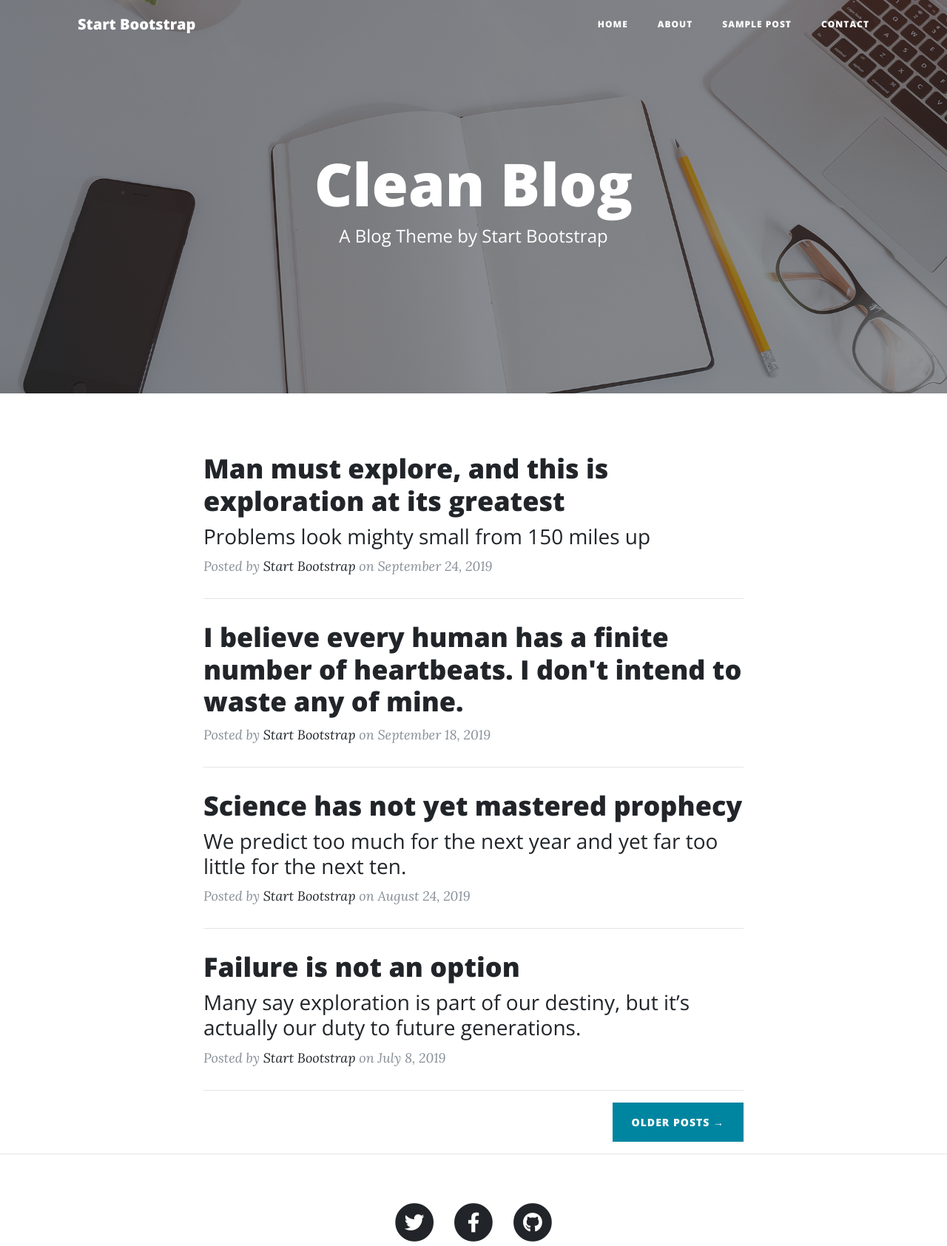
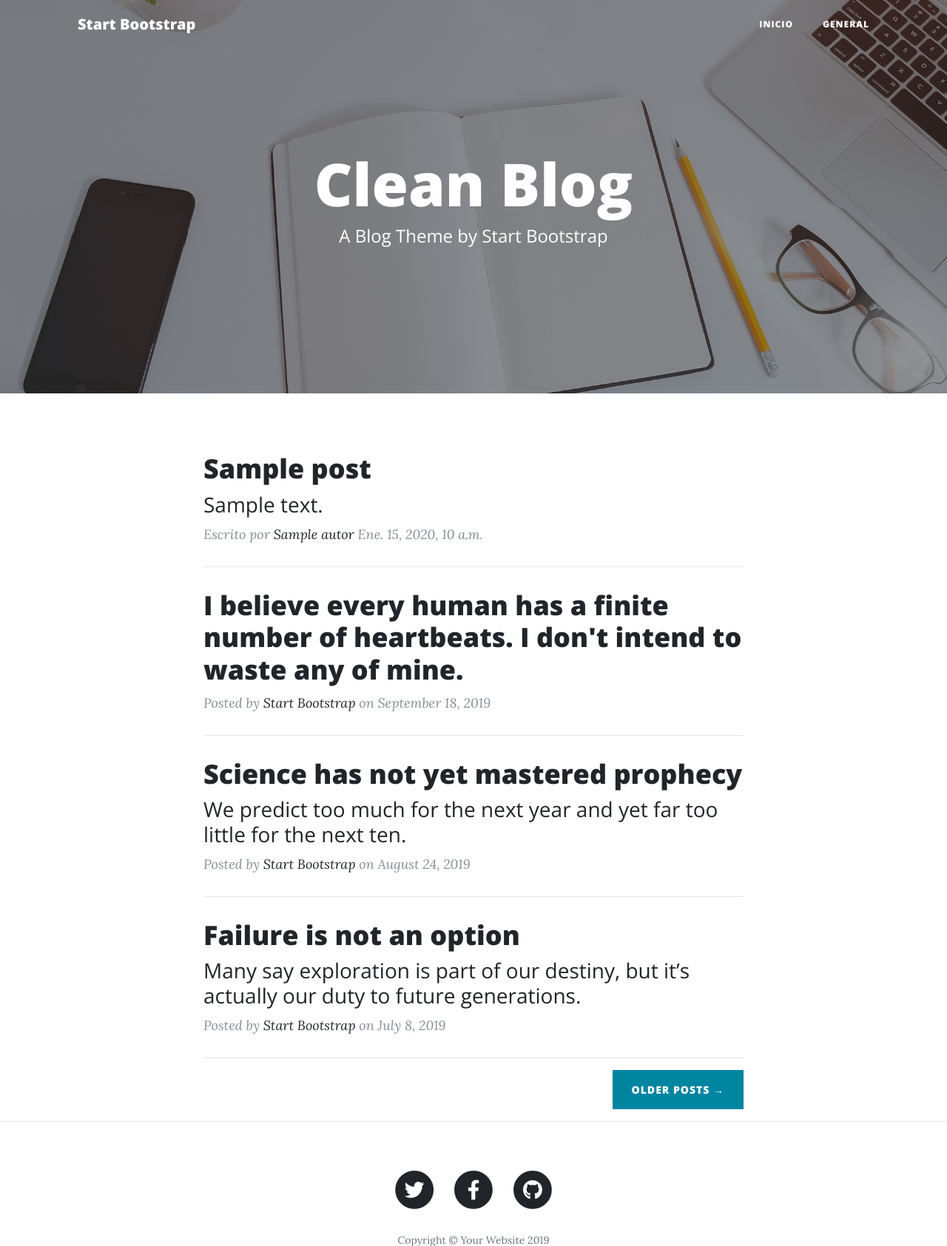
Before and after one commit to luisfiliberto099/Django_blog, a Django app: template templates/index.html in a window 1280 px wide. Shown: the top 1685 px of the page at 74% size. Run offline with Django 3.2, Linux system fonts and the light colour scheme; the template is opened without the code that fills it: most values are stand-ins (such as "Sample title", 1, 10 or a date in 2020); parts of the project's set-up code (start-up, migrations or seed data) failed here and were passed over; some libraries are stand-ins or nearby versions.

```diff
--- a/templates/index.html
+++ b/templates/index.html
@@ -39,16 +39,11 @@
         <div class="collapse navbar-collapse" id="navbarResponsive">
             <ul class="navbar-nav ml-auto">
                 <li class="nav-item">
-                    <a class="nav-link" href="index.html">Home</a>
+                    <a class="nav-link" href="index.html">Inicio</a>
                 </li>
                 <li class="nav-item">
-                    <a class="nav-link" href="about.html">About</a>
+                    <a class="nav-link" href="about.html">General</a>
                 </li>
-                <li class="nav-item">
-                    <a class="nav-link" href="post.html">Sample Post</a>
-                </li>
-                <li class="nav-item">
-                    <a class="nav-link" href="contact.html">Contact</a>
                 </li>
             </ul>
         </div>
@@ -74,20 +69,26 @@
 <div class="container">
     <div class="row">
         <div class="col-lg-8 col-md-10 mx-auto">
+            {% if post %}
+                {% for post in post %}
                     <div class="post-preview">
                         <a href="post.html">
                             <h2 class="post-title">
-                        Man must explore, and this is exploration at its greatest
+                                {{ post.titulo }}
                             </h2>
                             <h3 class="post-subtitle">
-                        Problems look mighty small from 150 miles up
+                                {{ post.descripcion }}
                             </h3>
                         </a>
-                <p class="post-meta">Posted by
-                    <a href="#">Start Bootstrap</a>
-                    on September 24, 2019</p>
+                        <p class="post-meta">Escrito por
+                            <a href="#">{{ post.autor }}</a>
+                            {{ post.fecha_creacion }}</p>
                     </div>
                     <hr>
+                {% endfor %}
+            {% else %}
+                <h1>no existen posts registrados</h1>
+            {% endif %}
             <div class="post-preview">
                 <a href="post.html">
                     <h2 class="post-title">
```
Also changed, not shown: apps/blog/views.py (+10 -1 lines), db.sqlite3, templates/generales.html (added). Lines whose indentation alone changed are shown as unchanged.
